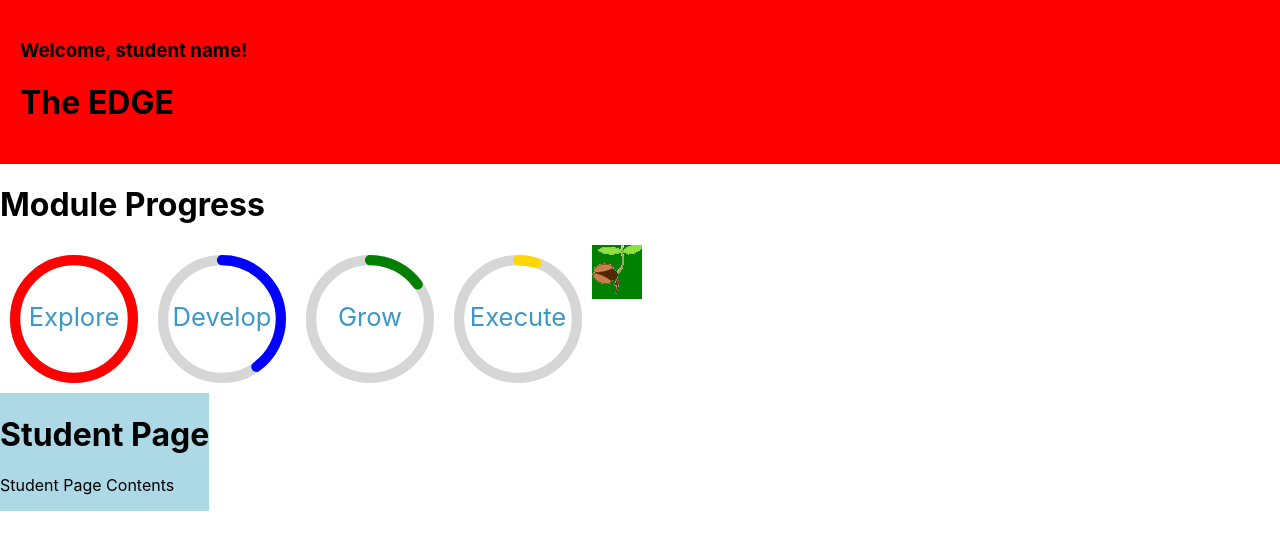
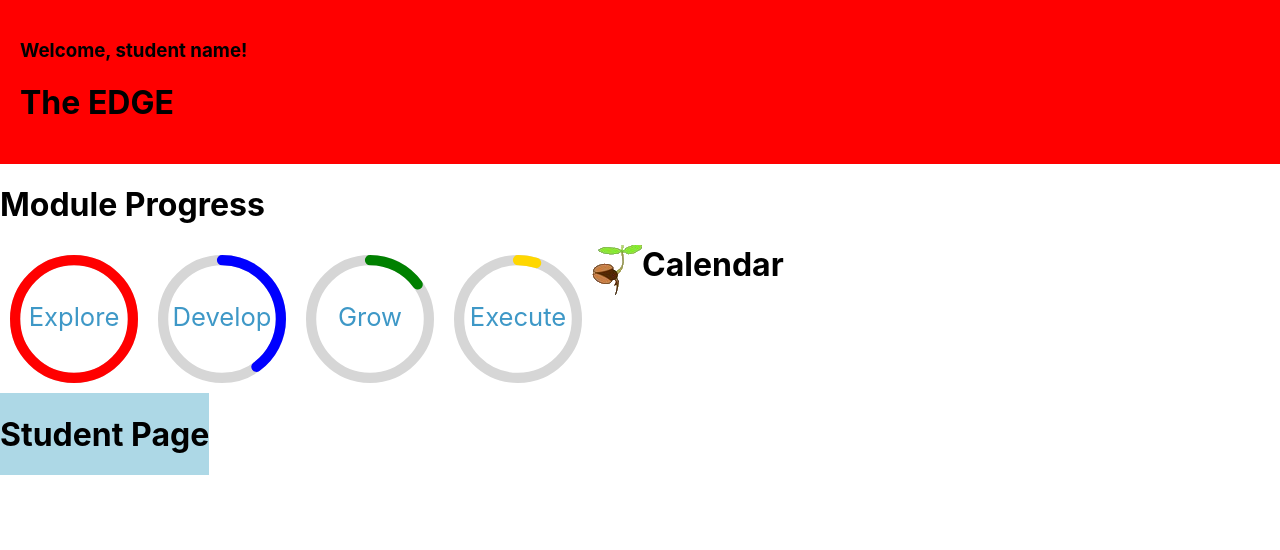
Before and after one commit to jubcow/430Edge, a React (Create React App) app: page /student in a window 1280 px wide. Shown: the top 550 px of the page. Built offline with nearby package versions, Linux system fonts and the light colour scheme.

Commit message:
added basics for student page structure

```diff
--- /dev/null
+++ b/src/components/Calendar/Calendar.js
@@ -0,0 +1,10 @@
+import React from 'react';
+
+const Calendar = () => {
+
+    return (
+        <h1>Calendar</h1>
+    )
+}
+
+export default Calendar;
--- a/src/components/Progress Tree/ProgressTree.css
+++ b/src/components/Progress Tree/ProgressTree.css
@@ -1,5 +1,4 @@
 
 .ProgressTree {
     float: left;
-    background-color: green;
 }
--- a/src/containers/Student Page/StudentPage.js
+++ b/src/containers/Student Page/StudentPage.js
@@ -29,8 +29,6 @@ class StudentPage extends Component {
             <StudentLayout name={this.state.studentName} >
                 <div className="StudentPage">
                     <h1>Student Page</h1>
-                    <p>Student Page Contents</p>
-
                 </div>
             </StudentLayout>
         )
--- a/src/hoc/Student Layout/StudentLayout.js
+++ b/src/hoc/Student Layout/StudentLayout.js
@@ -2,17 +2,24 @@ import React from 'react';
 import "./StudentLayout.css";
 import Topbar from '../../containers/Topbar/Topbar';
 import ModuleBar from '../../containers/ModuleBar/ModuleBar';
+import Calendar from '../../components/Calendar/Calendar';
 
 // layout wrapper for student pages
+// TODO maybe use bootstrap for the grid system
 const StudentLayout = (props) => {
+
+
     return (
         <div className="StudentLayout">
             <Topbar name={props.name} />
-
             <ModuleBar />
+            <Calendar />
+            {/* Recent activity */}
+            {/* Current Tasks */ }
             <div className="PageContents">
                 {props.children}
             </div>
+
         </div>
     )
 }
```
